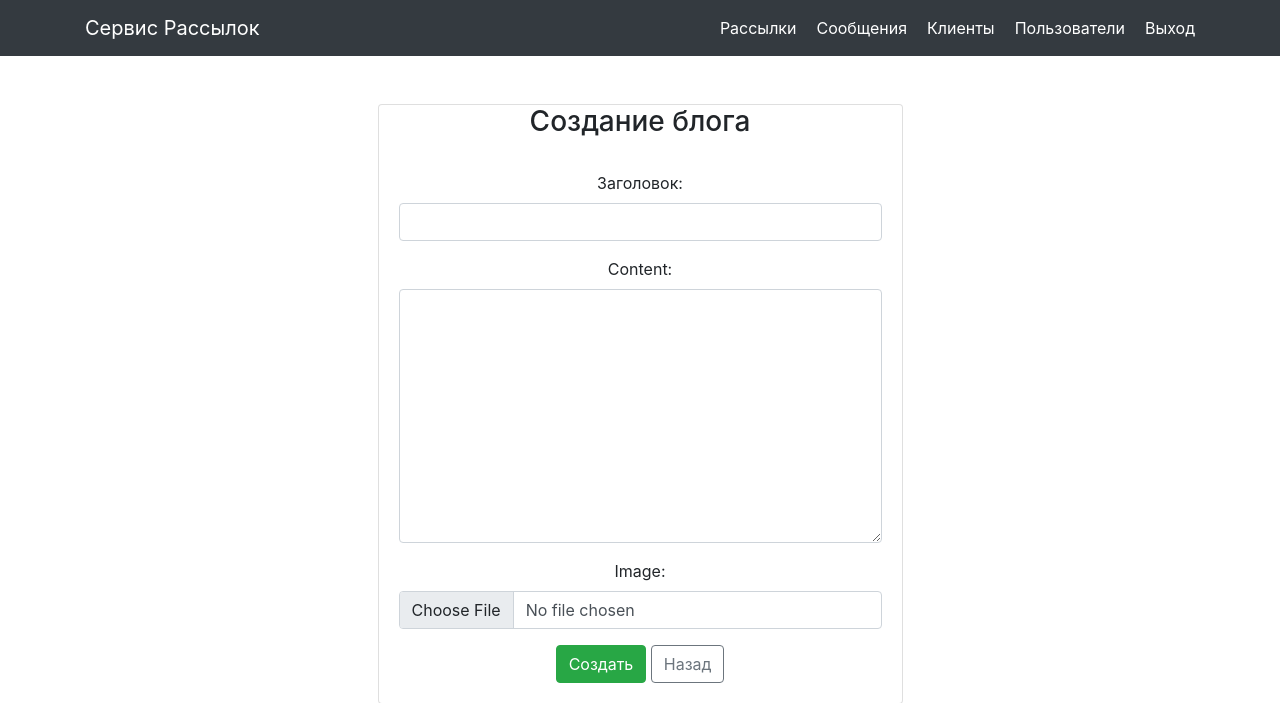
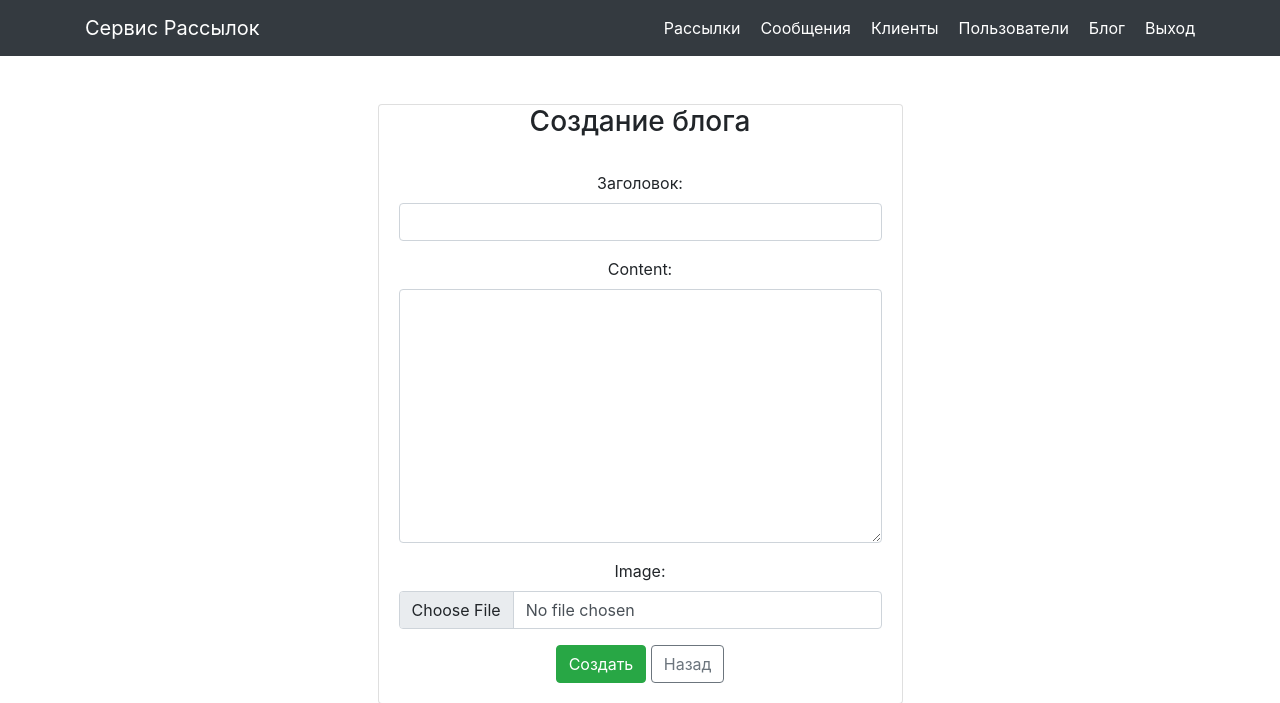
Before and after one commit to G-Ilkhom/course_work_6, a Django app: page /blog/create/ in a window 1280 px wide. Shown: the top 703 px of the page. Run offline with Django 5.2, Linux system fonts and the light colour scheme; the visitor is signed in with stand-in values (Sample User, id 1); some libraries are stand-ins or nearby versions.

Commit message:
Add README

```diff
--- a/mailings/templates/mailing/includes/inc_main_menu.html
+++ b/mailings/templates/mailing/includes/inc_main_menu.html
@@ -18,6 +18,7 @@
                 <li class="nav-item" style="margin-right: 20px;"><a class="nav-link text-white" href="{% url 'users:user_list' %}">Пользователи</a></li>
                 {% endif %}
                 {% if user.is_authenticated %}
+                <li class="nav-item" style="margin-right: 20px;"><a class="nav-link text-white" href="{% url 'blog:list' %}">Блог</a></li>
                 <li class="nav-item" ><a class="nav-link text-white" href="{% url 'users:logout' %}">Выход</a></li>
                 {% else %}
                 <li class="nav-item"style="margin-right: 20px;"><a class="nav-link text-white" href="{% url 'users:login' %}">Вход</a></li>
```
Also changed, not shown: README.md (added).
